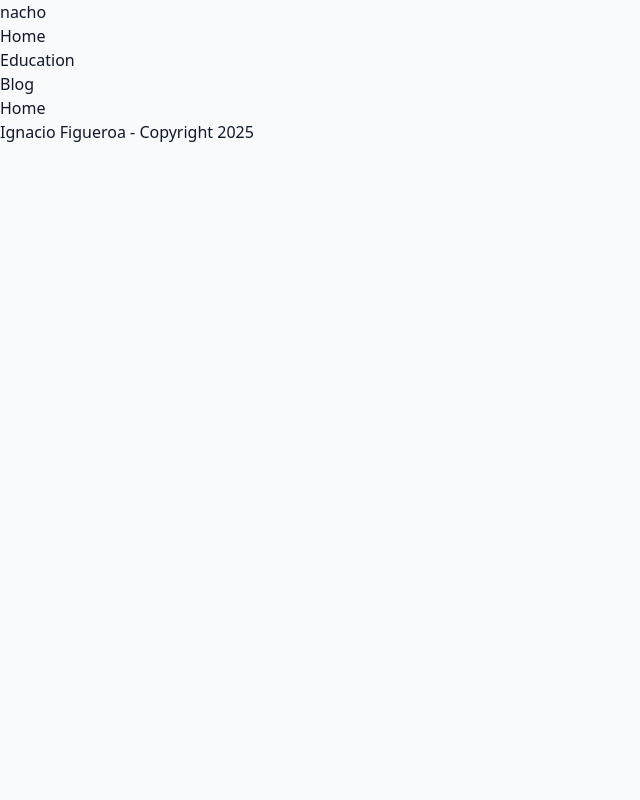
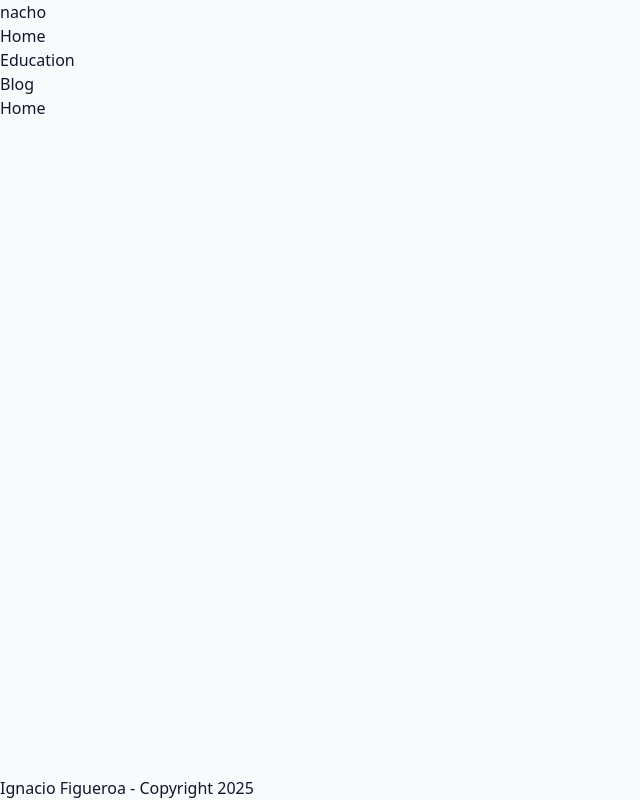
Before and after one commit to figueroaignacio/portfolio, a React (Vite) app: page / in a window 1280 px wide. Shown: the whole page, without its empty margins (0-640 px from the left). Built offline with nearby package versions, Linux system fonts and the light colour scheme.

Commit message:
feat: add root layout grid

```diff
--- a/src/index.css
+++ b/src/index.css
@@ -73,6 +73,12 @@
   --radius-xl: calc(var(--radius) + 4px);
 }
 
-body {
-  @apply bg-background text-foreground;
+@layer base {
+  body {
+    @apply bg-background text-foreground;
+  }
 }
+
+.root-layout-grid {
+  @apply grid min-h-dvh grid-rows-[auto_1fr_auto];
+}
--- a/src/layout/root-layout.tsx
+++ b/src/layout/root-layout.tsx
@@ -5,7 +5,7 @@ import { Outlet } from 'react-router';
 
 export function RootLayout() {
   return (
-    <div>
+    <div className="root-layout-grid">
       <Header />
       <main>
         <Outlet />
```
